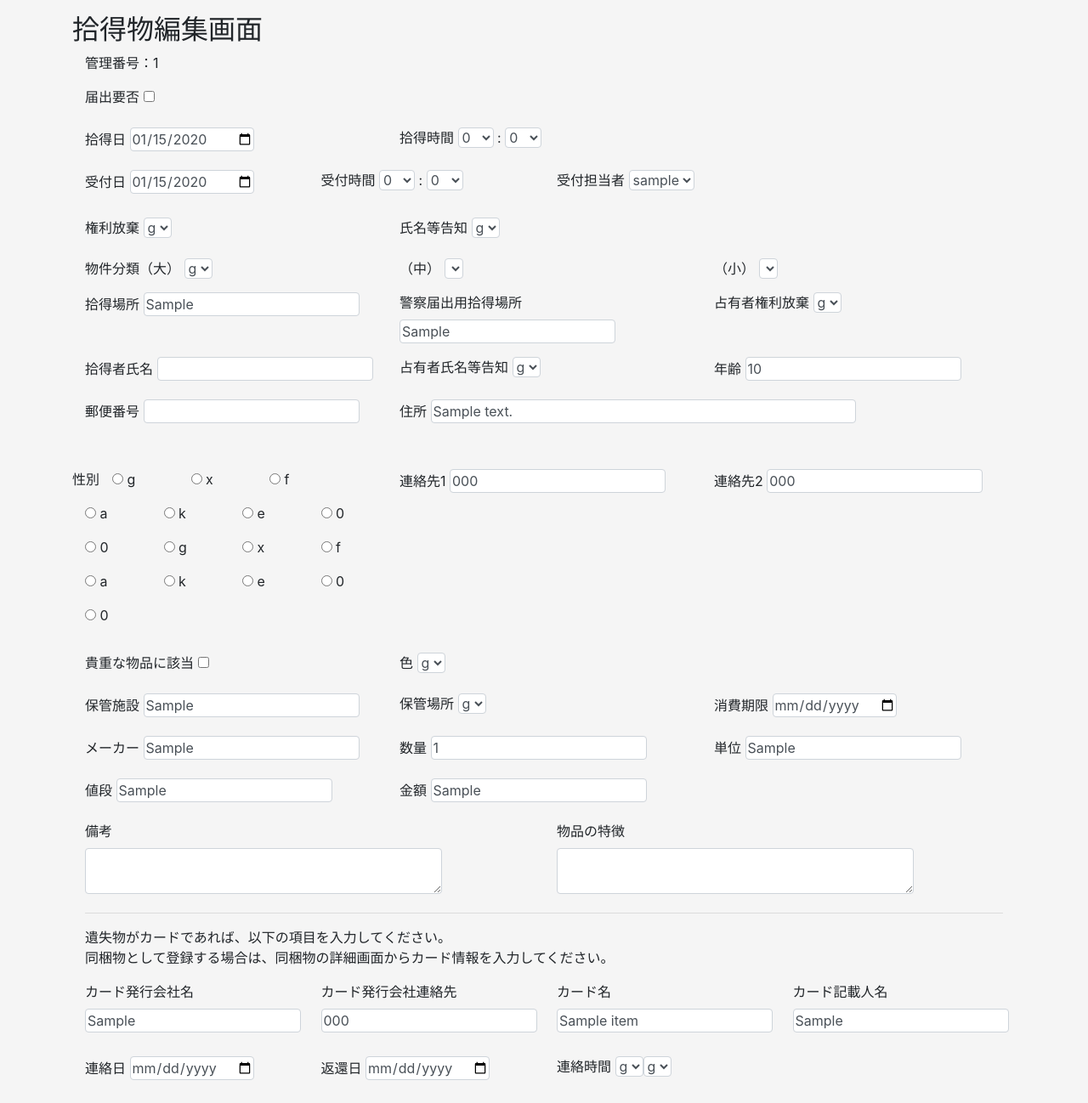
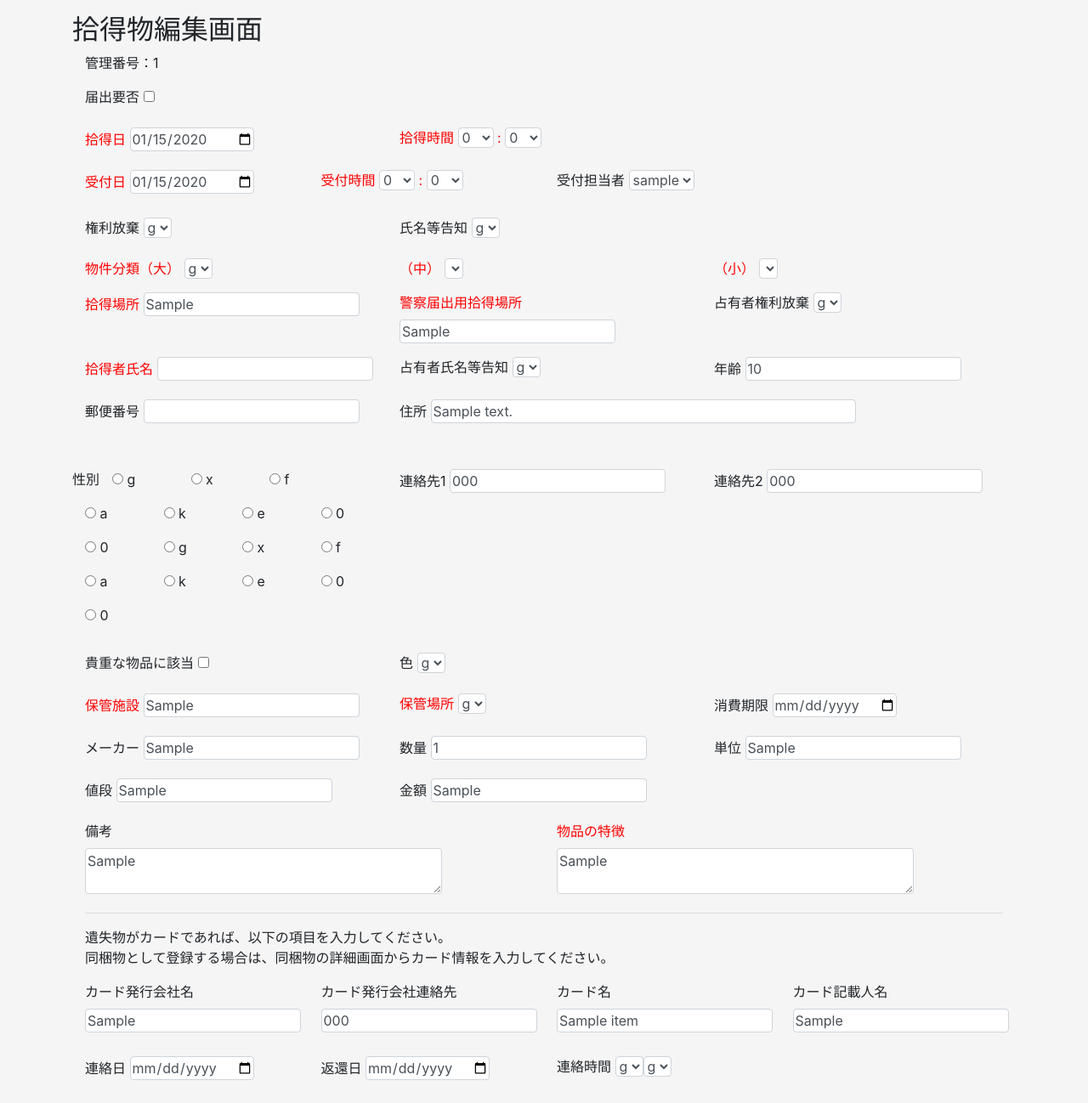
Before and after one commit to sugar310sato/lostitem_app, a Flask app: page /items/edit/1 in a window 1280 px wide. Shown: the part 56-1354 px from the top of the page at 85% size. Run offline with Flask 3, Linux system fonts and the light colour scheme; tables that the repository leaves empty hold one stand-in row (values such as "Sample post"); lists and menus that the app fills with data are empty; some libraries are stand-ins or nearby versions.

Commit message:
[change]入力必須項目と編集時の修正
入力必須項目を追加しました。また、編集時にきちんとデータベースの内容が
反映されるようになりました。

```diff
--- a/apps/items/templates/items/edit.html
+++ b/apps/items/templates/items/edit.html
@@ -12,9 +12,9 @@
             <div class="col-6">{{ form.notify.label }} {{ form.notify(value=item.notify, class="form-set") }}</div>
         </div>
         <div class="row mb-3">
-            <div class="col-4">{{ form.get_item.label }} {{ form.get_item(value=get_item_date, class="form-set") }}
+            <div class="col-4 color-text">{{ form.get_item.label }} {{ form.get_item(value=get_item_date, class="form-set") }}
             </div>
-            <div class="col-4">{{ form.get_item_hour.label }}
+            <div class="col-4 color-text">{{ form.get_item_hour.label }}
                 <select id="hours" name="get_item_hours" class="form-set">
                     <!-- 時間の選択肢を0から23まで -->
                     {% for i in range(24) %}
@@ -32,9 +32,9 @@
             </div>
         </div>
         <div class="row mb-3">
-            <div class="col-3">{{ form.recep_item.label }} {{ form.recep_item(value=recep_item_date, class="form-set")
+            <div class="col-3 color-text">{{ form.recep_item.label }} {{ form.recep_item(value=recep_item_date, class="form-set")
                 }}</div>
-            <div class="col-3">{{ form.recep_item_hour.label }} <select id="recep_hours" name="recep_item_hours" class="form-set">
+            <div class="col-3 color-text">{{ form.recep_item_hour.label }} <select id="recep_hours" name="recep_item_hours" class="form-set">
                 <!-- 時間の選択肢を0から23まで -->
                 {% for i in range(24) %}
                 <option value="{{ i }}" {% if item.recep_item_hour|int==i %}selected{% endif %}>{{ i }}</option>
@@ -52,7 +52,7 @@
             {% if choice_finder=="占有者拾得" %}
             <!-- <div class="col-4">{{ form.finder_class.label }} {{ form.finder_class(value=item.finder_class,
                 class="form-set") }}</div> -->
-            <div class="col-4">{{ form.finder_affiliation.label }} {{
+            <div class="col-4 color-text">{{ form.finder_affiliation.label }} {{
                 form.finder_affiliation(value=item.finder_affiliation, class="form-set") }}</div>
             {% else %}
             <div class="col-4">{{ form.thirdparty_waiver.label }} {{
@@ -61,7 +61,7 @@
                 form.thirdparty_name_note(value=item.thirdparty_name_note, class="form-set") }}</div>
             {% endif %}
         </div>
-        <div class="row mb-3">
+        <div class="row mb-3 color-text">
             <div class="col-4">
                 物件分類（大）
                 <select name="item_class_L" id="item_class_L" class="form-set">
@@ -93,16 +93,16 @@
             </div>
         </div>
         <div class="row mb-3">
-            <div class="col-4">{{ form.find_area.label }} {{ form.find_area(value=item.find_area, class="form-set") }}
+            <div class="col-4 color-text">{{ form.find_area.label }} {{ form.find_area(value=item.find_area, class="form-set") }}
             </div>
-            <div class="col-4">{{ form.find_area_police.label }} {{ form.find_area_police(value=item.find_area_police,
+            <div class="col-4 color-text">{{ form.find_area_police.label }} {{ form.find_area_police(value=item.find_area_police,
                 class="form-set")
                 }}</div>
             <div class="col-4">{{ form.own_waiver.label }} {{ form.own_waiver(value=item.own_waiver, class="form-set")
                 }}</div>
         </div>
         <div class="row mb-3">
-            <div class="col-4">{{ form.finder_name.label }} {{ form.finder_name(vlaue=item.finder_name,
+            <div class="col-4 color-text">{{ form.finder_name.label }} {{ form.finder_name(vlaue=item.finder_name,
                 class="form-set") }}</div>
             <div class="col-4">{{ form.own_name_note.label }} {{ form.own_name_note(value=item.own_name_note,
                 class="form-set") }}</div>
@@ -137,9 +137,9 @@
                 }}</div>
         </div>
         <div class="row mb-3">
-            <div class="col-4">{{ form.item_storage.label }} {{ form.item_storage(value=item.item_storage,
+            <div class="col-4 color-text">{{ form.item_storage.label }} {{ form.item_storage(value=item.item_storage,
                 class="form-set") }}</div>
-            <div class="col-4">{{ form.item_storage_place.label }} {{
+            <div class="col-4 color-text">{{ form.item_storage_place.label }} {{
                 form.item_storage_place(value=item.item_storage_place, class="form-set") }}</div>
             <div class="col-4">{{ form.item_expiration.label }} {{ form.item_expiration(value=item.item_expiration,
                 class="form-set") }}
@@ -162,7 +162,7 @@
         <div class="row mb-3">
             <div class="col-6">{{ form.item_remarks.label }} <br>{{ form.item_remarks(value=item.item_remarks,
                 class="form-set", style="width: 80%;") }}</div>
-            <div class="col-6">{{ form.item_feature.label }} <br>{{ form.item_feature(value=item.item_feature,
+            <div class="col-6 color-text">{{ form.item_feature.label }} <br>{{ form.item_feature(value=item.item_feature,
                 class="form-set", style="width: 80%;") }}</div>
         </div>
         <p>
--- a/apps/items/views.py
+++ b/apps/items/views.py
@@ -249,6 +249,8 @@ def edit(item_id):
     if item.choice_finder == "占有者拾得":
         form = OwnerLostItemForm()
         form.recep_manager.choices = user_choice
+        form.item_feature.data = item.item_feature
+        form.item_remarks.data = item.item_remarks
         if form.submit.data:
             item.choice_finder = item.choice_finder
             item.track_num = form.track_num.data
@@ -309,6 +311,8 @@ def edit(item_id):
     else:
         form = ThirdPartyLostItemForm()
         form.recep_manager.choices = user_choice
+        form.item_feature.data = item.item_feature
+        form.item_remarks.data = item.item_remarks
         if form.submit.data:
             item.choice_finder = item.choice_finder
             item.track_num = form.track_num.data
--- a/apps/register/forms.py
+++ b/apps/register/forms.py
@@ -11,6 +11,7 @@ from wtforms.fields import (
     SubmitField,
     TextAreaField,
 )
+from wtforms.validators import DataRequired
 
 from apps.config import (
     CHOICES_FINDER,
@@ -56,13 +57,15 @@ class LostItemForm(FlaskForm):
         choices=MINUTE,
     )
     recep_manager = SelectField("受付担当者", choices=[])
-    find_area = StringField("拾得場所")
-    find_area_police = StringField("警察届出用拾得場所")
+    find_area = StringField("拾得場所", validators=[DataRequired(message="必須項目です")])
+    find_area_police = StringField(
+        "警察届出用拾得場所", validators=[DataRequired(message="必須項目です")]
+    )
     own_waiver = SelectField(
         label="占有者権利放棄",
         choices=OWN_WAIVER,
     )
-    finder_name = StringField("拾得者氏名")
+    finder_name = StringField("拾得者氏名", validators=[DataRequired(message="必須項目です")])
     own_name_note = SelectField(
         label="占有者氏名等告知",
         choices=NOTE,
@@ -78,12 +81,12 @@ class LostItemForm(FlaskForm):
     finder_tel2 = StringField("連絡先2")
 
     item_value = BooleanField(label="貴重な物品に該当")
-    item_feature = TextAreaField("物品の特徴")
+    item_feature = TextAreaField("物品の特徴", validators=[DataRequired(message="必須項目です")])
     item_color = SelectField(
         label="色",
         choices=COLOR,
     )
-    item_storage = StringField("保管施設")
+    item_storage = StringField("保管施設", validators=[DataRequired(message="必須項目です")])
     item_storage_place = SelectField(
         label="保管場所",
         choices=STORAGE_PLACE,
@@ -118,7 +121,9 @@ class LostItemForm(FlaskForm):
 # 占有者拾得物クラス
 class OwnerLostItemForm(LostItemForm):
     finder_class = StringField("拾得者属性")
-    finder_affiliation = StringField("拾得者所属")
+    finder_affiliation = StringField(
+        "拾得者所属", validators=[DataRequired(message="必須項目です")]
+    )
     submit = SubmitField("登録")
 
 
--- a/apps/static/css/style.css
+++ b/apps/static/css/style.css
@@ -150,3 +150,8 @@ u {
     border-radius: .25rem;
     transition: border-color .15s ease-in-out, box-shadow .15s ease-in-out
 }
+
+/* 必須項目の文字の色 */
+.color-text {
+    color: red;
+}
```
Also changed, not shown: apps/register/templates/register/register_item.html (+16 -16 lines).
